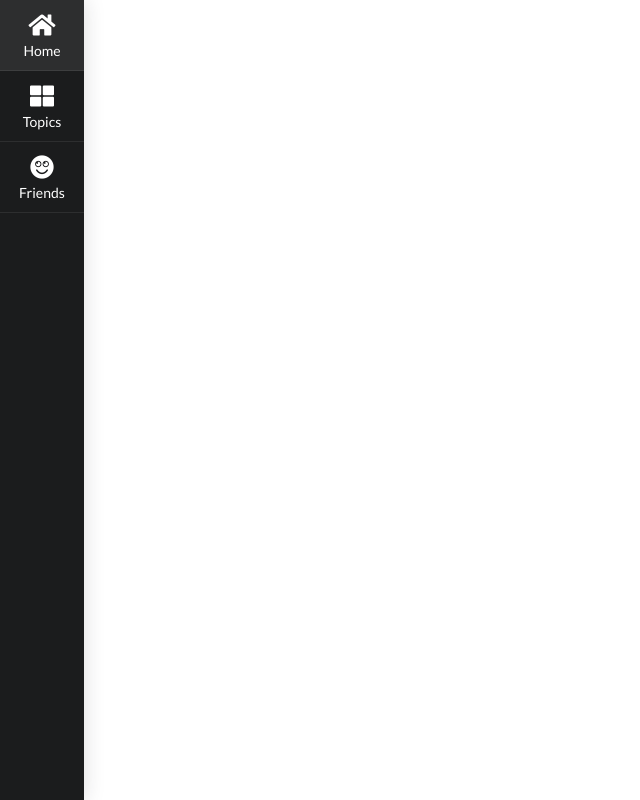
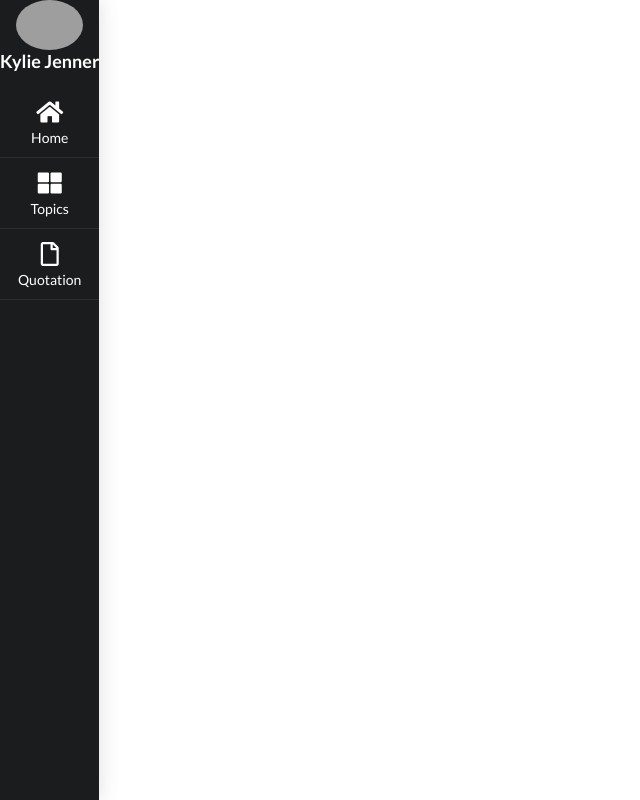
Before and after one commit to JiradaWi/trysematic, a plain HTML site: page index.html in a window 1280 px wide. Shown: the whole page, without its empty margins (0-640 px from the left). Drawn offline with nearby package versions, Linux system fonts and the light colour scheme; grey boxes are pictures that could not be loaded.

Commit message:
add kylie XD

```diff
--- a/index.html
+++ b/index.html
@@ -6,8 +6,15 @@
     <link rel="stylesheet" type="text/css" href="sematic/semantic.css">
   </head>
   <body>
+    <div class="ui left sidebar demo vertical labeled inverted icon uncover menu visible">
+    <div class="ui header inverted" style="text-align:center">
+      <img src="https://media.wmagazine.com/photos/5a54fb18cc710f7693fb8f32/4:3/w_1536/kylie-jenner-potentially-revealing-pregnancy-on-kuwtk-lead.jpg"
+      style="width:50pt;border-radius:100%"><br>
+      Kylie Jenner
+    </div>
 
-    <div class="ui left sidebar demo vertical labeled inverted icon uncover menu visible">
+
+
     <a class="item">
       <i class="home icon"></i>
       Home
@@ -17,8 +24,8 @@
       Topics
     </a>
     <a class="item">
-      <i class="smile icon"></i>
-      Friends
+      <i class="file outline icon"></i>
+      Quotation
     </a>
   </div>
 
```
